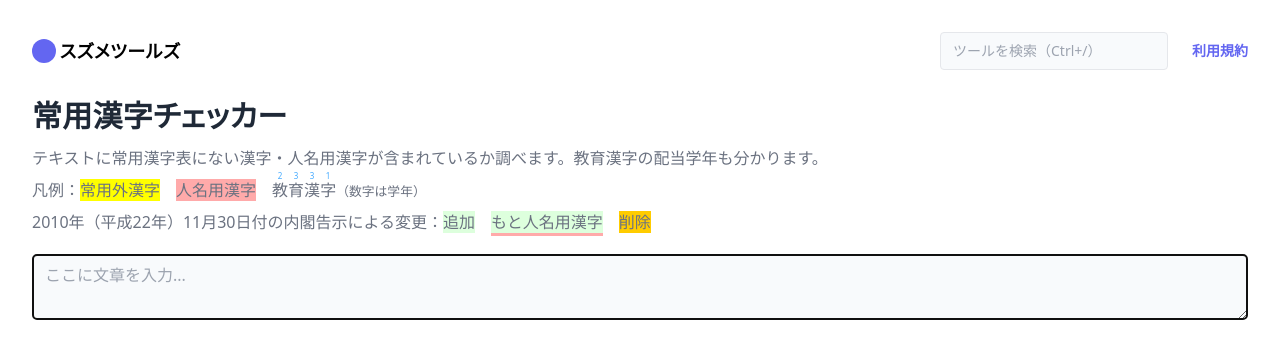
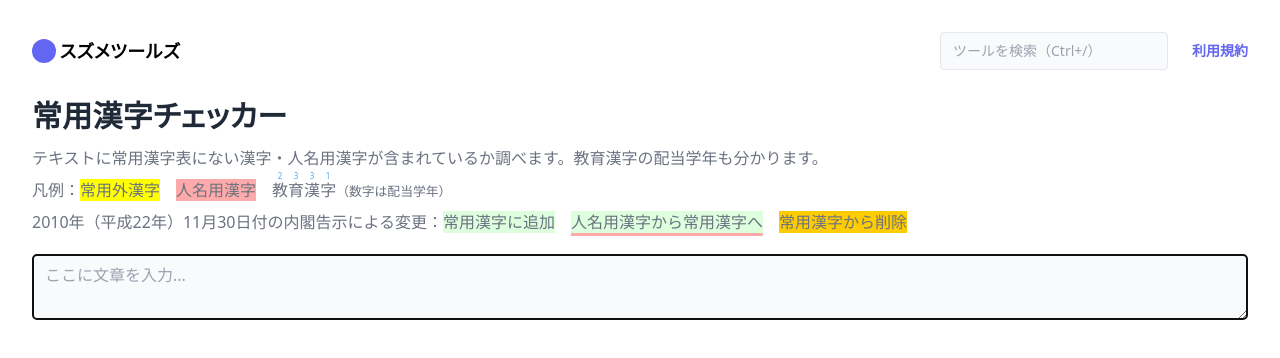
Before and after one commit to sharapeco/tools.suzume.dev, a SvelteKit app: page /joyo-kanji in a window 1280 px wide. Shown: the top 358 px of the page. Built offline with nearby package versions, Linux system fonts and the light colour scheme.

Commit message:
💬 凡例のラベルの意味が明確になるよう修正

```diff
--- a/src/routes/joyo-kanji/+page.svelte
+++ b/src/routes/joyo-kanji/+page.svelte
@@ -67,10 +67,10 @@ function update(input) {
 			テキストに常用漢字表にない漢字・人名用漢字が含まれているか調べます。教育漢字の配当学年も分かります。
 		</p>
 		<p class="mt-2">
-			凡例：<span class="kanji">常用外漢字</span>　<span class="kanji jinmei">人名用漢字</span>　<span class="kanji joyo kyoiku y2">教</span><span class="kanji joyo kyoiku y3">育</span><span class="kanji joyo kyoiku y3">漢</span><span class="kanji joyo kyoiku y1">字</span><small>（数字は学年）</small>
+			凡例：<span class="kanji">常用外漢字</span>　<span class="kanji jinmei">人名用漢字</span>　<span class="kanji joyo kyoiku y2">教</span><span class="kanji joyo kyoiku y3">育</span><span class="kanji joyo kyoiku y3">漢</span><span class="kanji joyo kyoiku y1">字</span><small>（数字は配当学年）</small>
 		</p>
 		<p class="mt-2">
-			2010年（平成22年）11月30日付の内閣告示による変更：<span class="kanji joyo added">追加</span>　<span class="kanji added joyo jinmei">もと人名用漢字</span>　<span class="kanji removed">削除</span>
+			2010年（平成22年）11月30日付の内閣告示による変更：<span class="kanji joyo added">常用漢字に追加</span>　<span class="kanji added joyo jinmei">人名用漢字から常用漢字へ</span>　<span class="kanji removed">常用漢字から削除</span>
 		</p>
 	{/snippet}
 
```
